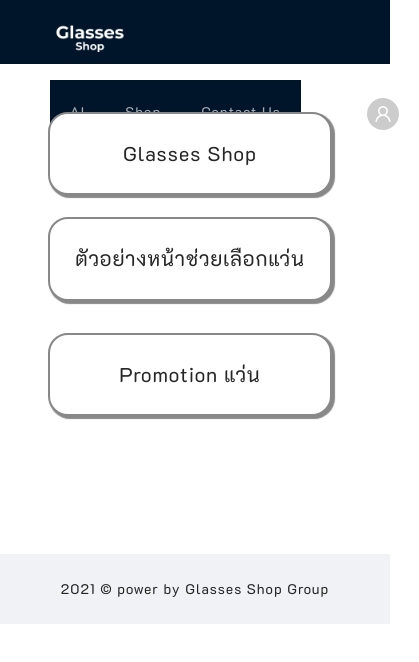
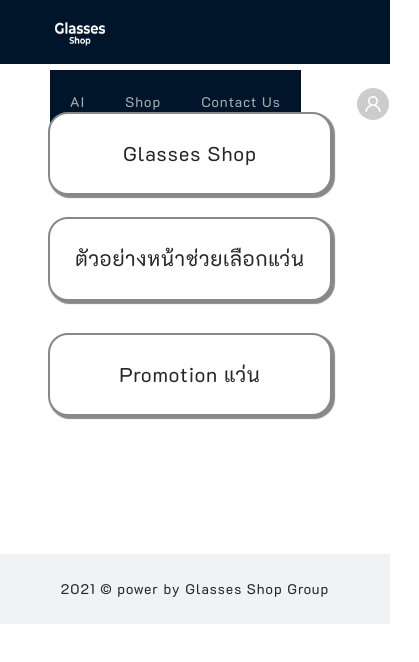
Before and after one commit to prkpwm/glasses_shop, a React (Create React App) app in the folder Client/my-app/: page /GlassesShop/Home in a window 390 px wide. Shown: the top 662 px of the page, 419 px wide, since content can reach past the window. Built offline with nearby package versions, Linux system fonts and the light colour scheme.

Commit message:
responsive menu

```diff
--- a/Client/my-app/src/App.js
+++ b/Client/my-app/src/App.js
@@ -14,7 +14,7 @@ import Pay from "./components/pages/Mycart/Pay";
 import Profile from "./components/pages/UserInfo/Profile";
 import RegisterHome from "./components/pages/Register/RegisterHome";
 import AnalysisHome from "./components/pages/Analysis/AnalysisHome";
-import { Layout, Row, Col, Avatar, Space, Menu, Dropdown, Card, Button } from "antd";
+import { Layout, Row, Col, Avatar, Space, Menu, Dropdown, Tag, Button,Grid } from "antd";
 import { Link } from "react-router-dom";
 import { UserOutlined, ShoppingCartOutlined } from "@ant-design/icons";
 const { Header, Footer, Sider, Content } = Layout;
@@ -35,9 +35,17 @@ const menu1 = (
   </Menu>
 );
 
+const { useBreakpoint } = Grid;
+var countcreen = ""
 function App() {
+  const screens = useBreakpoint();
+
   return (
     <div>
+      {Object.entries(screens)
+        .filter(screen => !!screen[1])
+        .map(screen =>
+            {countcreen = screen[0]})}
       <Layout>
         <Header>
           <Row style={{ justifyContent: "space-between" }}>
@@ -47,8 +55,8 @@ function App() {
                 <img
                   src="http://localhost:3000/logo2.png"
                   alt="glasses!!"
-                  width="80"
-                  height="80"
+                  width={countcreen!="xs"?"80":"60"}
+                  height={countcreen!="xs"?"80":"70"}
                 />
               </Link>
             </Col>
@@ -62,7 +70,7 @@ function App() {
                     <Space>
                       <Link to="/GlassesShop/Mycart">
                         <Avatar shape="square" style={{ color: "white", backgroundColor: "transparent" }}
-                          icon={< ShoppingCartOutlined style={{ fontSize: 30 ,Align: "justify"}} />} size={50}/>
+                          icon={< ShoppingCartOutlined style={{ fontSize: countcreen!="xs"?30:20 ,Align: "justify"}} />} size={countcreen!="xs"?50:40}/>
 
                       </Link>
 
@@ -75,6 +83,7 @@ function App() {
                             <Avatar src={"/loadimages/"+localStorage.getItem('path')} size={40} /> :
                             <Avatar icon={<UserOutlined size={40} />} />
                           }
+                          {countcreen!="xs"&&
                           <span
                             style={{
                               padding: 10,
@@ -82,7 +91,7 @@ function App() {
                             }}
                           >
                             {localStorage.getItem('isLogin') == "true" ? localStorage.getItem('userdata') : sessionStorage.getItem('userdata')}
-                          </span>
+                          </span>}
                         </a>
                       </Dropdown>
                     </Space>
--- a/Client/my-app/src/components/layouts/HeaderMenu.js
+++ b/Client/my-app/src/components/layouts/HeaderMenu.js
@@ -7,20 +7,13 @@ function HeaderMenu() {
 
   return (
     <div>
-      {
-        localStorage.getItem('role') == 1 ?
-          <Menu theme="dark" mode="horizontal" defaultSelectedKeys={[null]} style={{ textAlign: "right" }}>
-            <Menu.Item key="1"><Link to="/GlassesShop/AI">AI</Link></Menu.Item>
-            <Menu.Item key="2"><Link to="/GlassesShop/Shopping">Shop</Link></Menu.Item>
-            <Menu.Item key="3"><Link to="/GlassesShop/Analysis">Dashboard</Link></Menu.Item>
-            <Menu.Item key="4"><Link to="/GlassesShop/Contact">Contact Us</Link></Menu.Item>
-          </Menu>
-          : <Menu theme="dark" mode="horizontal" defaultSelectedKeys={[null]} style={{ textAlign: "right" }}>
-            <Menu.Item key="1"><Link to="/GlassesShop/AI">AI</Link></Menu.Item>
-            <Menu.Item key="2"><Link to="/GlassesShop/Shopping">Shop</Link></Menu.Item>
-            <Menu.Item key="3"><Link to="/GlassesShop/Contact">Contact Us</Link></Menu.Item>
-          </Menu>
-      }
+      <Menu theme="dark" mode="horizontal" defaultSelectedKeys={[null]} style={{ textAlign: "right" }}>
+        <Menu.Item key="1"><Link to="/GlassesShop/AI">AI</Link></Menu.Item>
+        <Menu.Item key="2"><Link to="/GlassesShop/Shopping">Shop</Link></Menu.Item>
+        {localStorage.getItem('role') == 1 ? <Menu.Item key="3"><Link to="/GlassesShop/Analysis">Dashboard</Link></Menu.Item>
+          : null}
+        <Menu.Item key="4"><Link to="/GlassesShop/Contact">Contact Us</Link></Menu.Item>
+      </Menu>
     </div>
   );
 }
```
